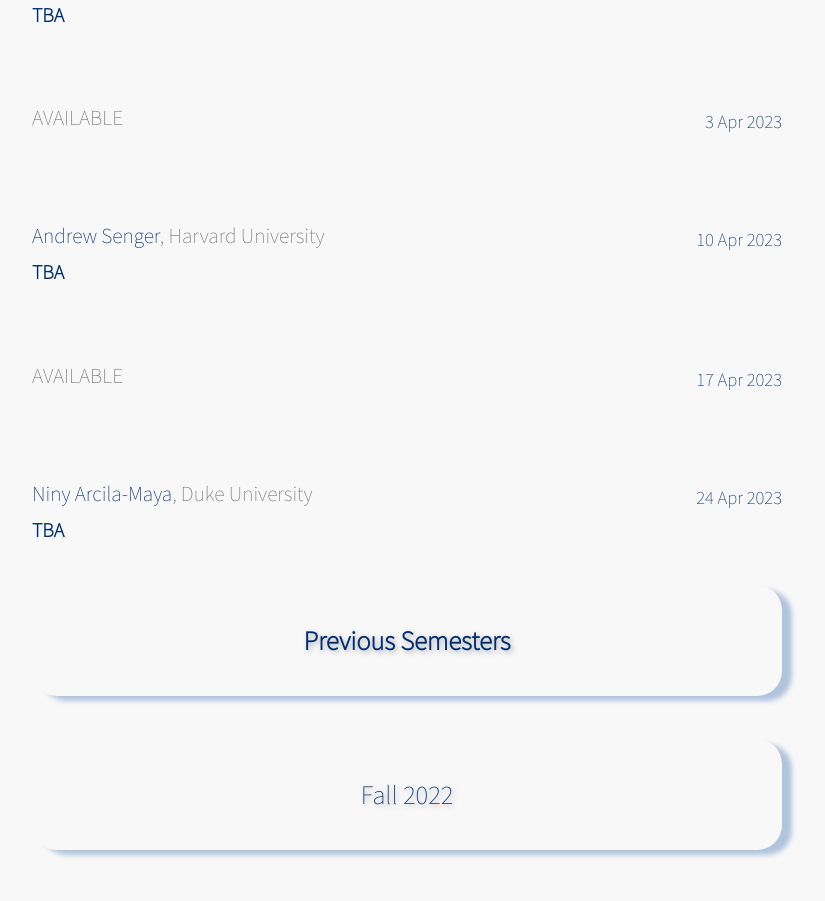
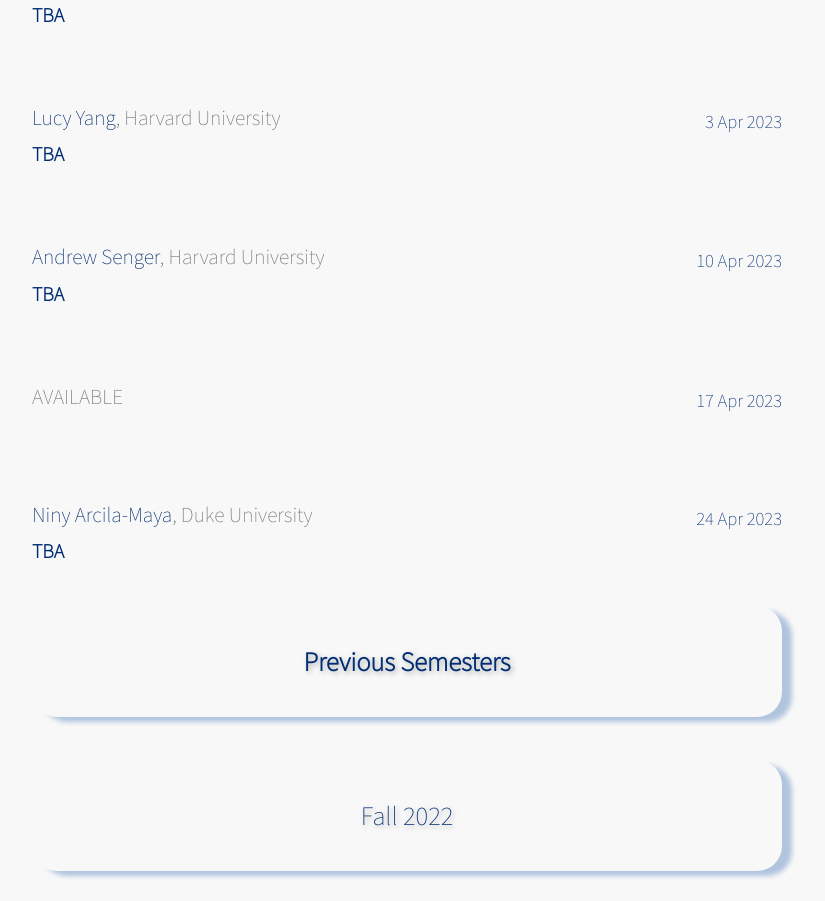
Before and after one commit to jhu-top-seminar/jhu-top-seminar.github.io, a plain HTML site: page index.html in a window 1280 px wide. Shown: the part 1757-2658 px from the top of the page, without its empty margins (234-1059 px from the left). Drawn offline with nearby package versions, Linux system fonts and the light colour scheme; some packages are replaced by stand-ins of ours; a web font is replaced by a local one.

Commit message:
Update index.html

```diff
--- a/index.html
+++ b/index.html
@@ -115,8 +115,8 @@
 
 <div class="talk">
 <div class="date">3 Apr 2023</div>
-<div class="speaker"><a href="" target="_blank"></a>AVAILABLE</div>
-<div class="title"></div>
+<div class="speaker"><a href="" target="_blank">Lucy Yang</a>, Harvard University</div>
+<div class="title">TBA</div>
 <div class="abstract"></div>
 
 
```
